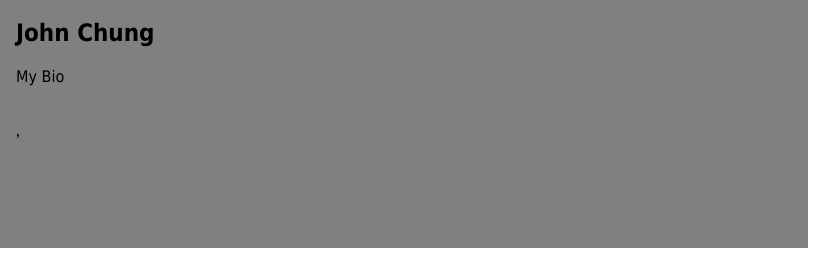
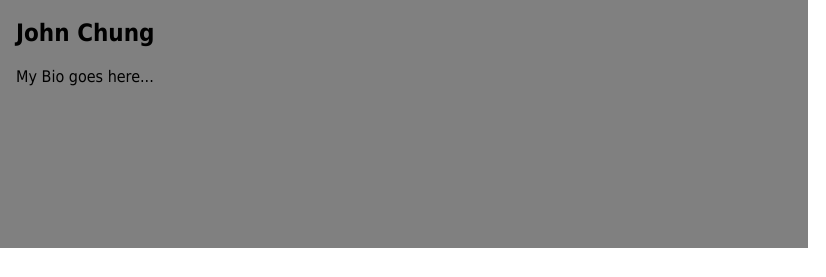
Before and after one commit to cocicat/AboutTheAuthor, a plain HTML site: page index.html in a window 1280 px wide. Shown: the part 458-735 px from the top of the page, 454-1280 px from the left. Drawn offline with Linux system fonts and the light colour scheme.

Commit message:
Update index.html

```diff
--- a/index.html
+++ b/index.html
@@ -59,8 +59,8 @@
       </div>
       <div class="bio">
         <h2>John Chung</h2>
-        <p> My Bio</p>
-      </div> ,
+        <p> My Bio goes here...</p>
+      </div>
     </div>
   </body>
 </html>
```
